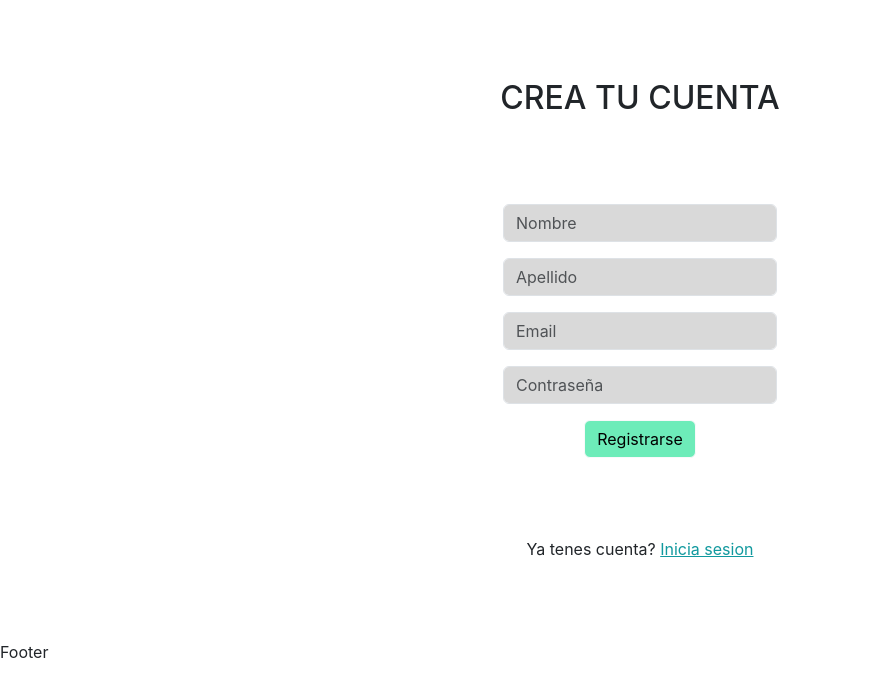
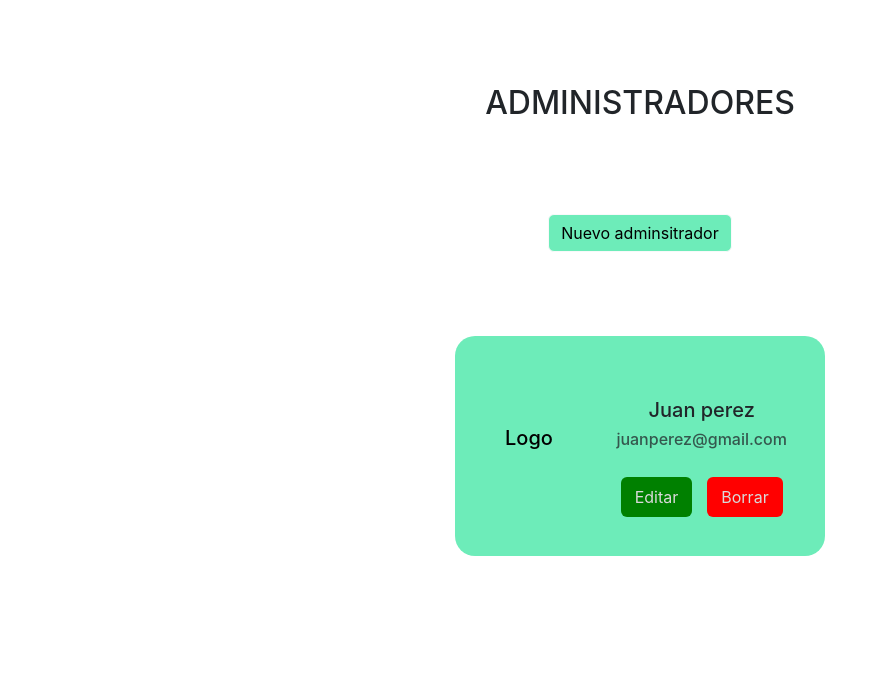
Before and after one commit to BelenLinera/SistemaGestionGimnasioApp, a React (Create React App) app in the folder sistema-gimnasio/: page / in a window 1280 px wide. Shown: the top 696 px of the page, without its empty margins (0-887 px from the left). Built offline with nearby package versions, Linux system fonts and the light colour scheme.

Commit message:
tk-01 table-admin html-css

```diff
--- /dev/null
+++ b/sistema-gimnasio/src/Components/Admin/Admin.css
@@ -0,0 +1,63 @@
+.admin-section {
+  height: 80vh;
+  display: flex;
+  flex-direction: column;
+  align-items: center;
+  justify-content: space-evenly;
+}
+
+.button-admin {
+  background-color: #6decb9;
+}
+
+.card-admin-logo {
+  width: calc(66.66%);
+  margin-right: calc(33.34%);
+  color: black;
+  margin-top: 90px;
+  margin-left: 50px;
+  /*background-image: url('./assets/user.png');*/
+}
+
+.card-admin {
+  height: 80hv;
+  background-color: #6decb9;
+  width: 370px;
+  height: 220px;
+  border-radius: 20px;
+}
+
+.card-admin-name {
+  margin-top: -60px;
+  width: calc(66.66%);
+  margin-left: calc(33.34%);
+  text-align: center;
+}
+
+.card-admin-email {
+  width: calc(66.66%);
+  margin-left: calc(33.34%);
+  text-align: center;
+}
+
+.buttons {
+  width: calc(66.66%);
+  margin-left: calc(33.34%);
+  text-align: center;
+  display: inline-block;
+  margin-right: 10px;
+  margin-top: 20px;
+}
+
+.button-update-admin {
+  background-color: green;
+  color: #d9d9d9;
+  border: 2px solid transparent;
+  margin-right: 15px;
+}
+
+.button-delete-admin {
+  background-color: red;
+  color: #d9d9d9;
+  border: 2px solid transparent;
+}
--- /dev/null
+++ b/sistema-gimnasio/src/Components/Admin/Admin.jsx
@@ -0,0 +1,26 @@
+import React from 'react'
+import { Button } from 'react-bootstrap'
+import "./Admin.css"
+
+const Admin = () => {
+  return (
+    <section className='admin-section'>
+        <h2>ADMINISTRADORES</h2>
+        <Button variant="light" className='button-admin'>Nuevo adminsitrador</Button>
+        <div className="card-admin">
+            <div className="card-admin-body">
+            <h5 className='card-admin-logo'>Logo</h5>
+            <h5 className="card-admin-name">Juan perez</h5>
+            <h6 className="card-admin-email mb-2 text-body-secondary">juanperez@gmail.com</h6>
+            <h6 className="buttons">
+            <Button variant="light" className='button-update-admin'>Editar</Button>
+            <Button variant="light" className='button-delete-admin'>Borrar</Button>
+            </h6>
+            </div>
+        </div>
+
+    </section>
+  )
+}
+
+export default Admin
--- a/sistema-gimnasio/src/Components/Layout/Layout.jsx
+++ b/sistema-gimnasio/src/Components/Layout/Layout.jsx
@@ -1,14 +1,16 @@
 import React from 'react'
-import Register from '../Register/Register'
-import Footer from './Footer/Footer'
+import Admin from '../Admin/Admin'
 
 
 const Layout = () => {
   return (
     <>
-    {/*<Login></Login>*/}
+    {/*<Login></Login>
     <Register></Register>
+
     <Footer></Footer>
+    */}
+    <Admin></Admin>
     </>
   )
 }
```
Also changed, not shown: sistema-gimnasio/public/assets/edit.jpg (added), sistema-gimnasio/public/assets/user.png (added).
